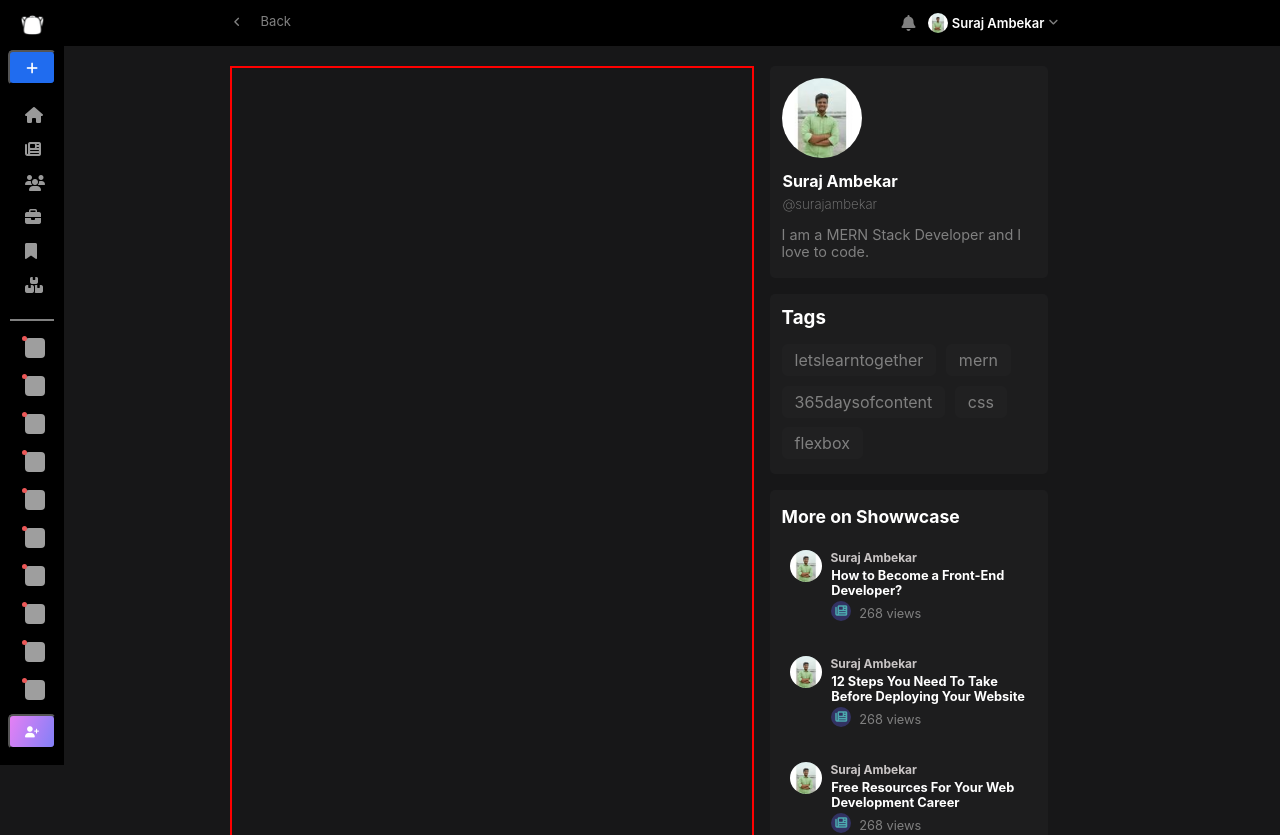
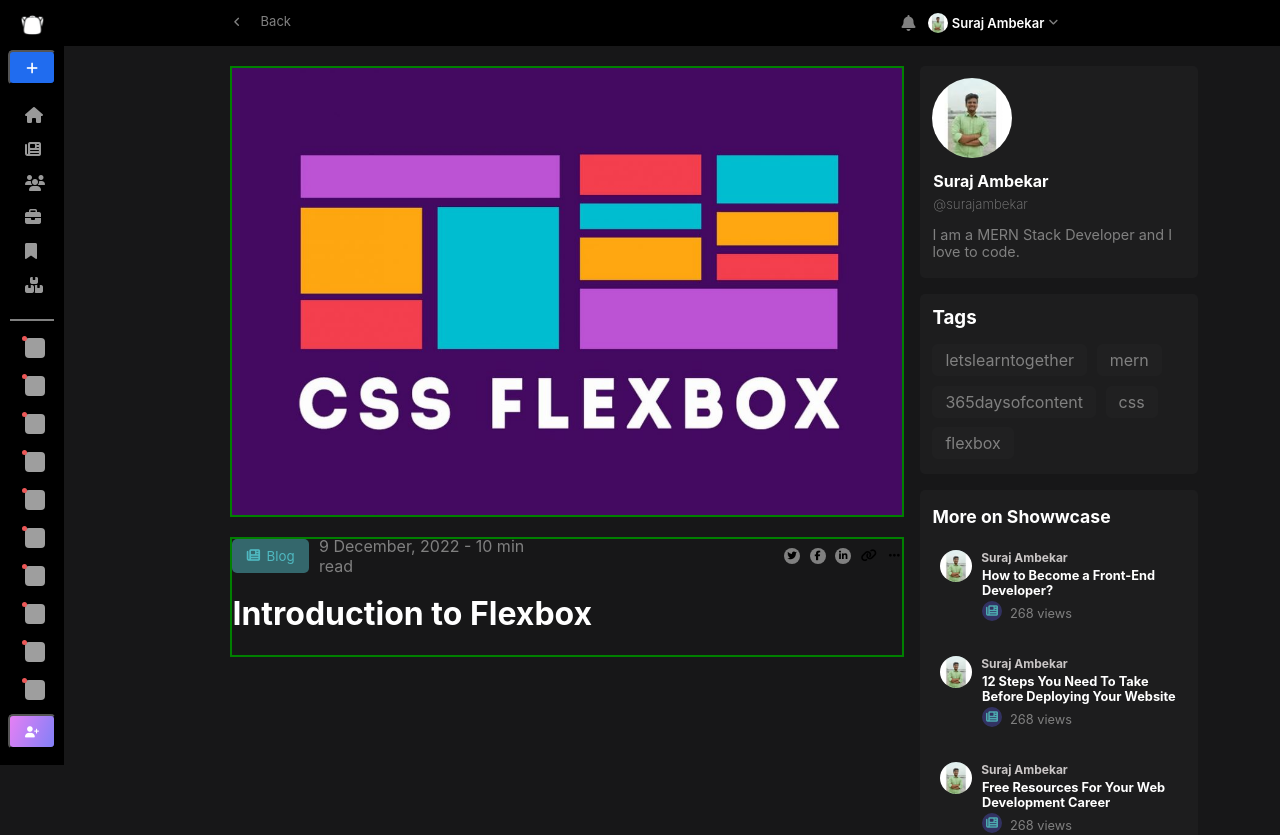
Before and after one commit to Suraj-Ambekar/React-Projects, a React (Create React App) app in the folder showwcaseclone/: page / in a window 1280 px wide. Shown: the top 835 px of the page. Built offline with nearby package versions, Linux system fonts and the light colour scheme; grey boxes are pictures that could not be loaded.

Commit message:
started working on main section and done with img, content-info, and heading section

```diff
--- a/showwcaseclone/src/Dropdown.css
+++ b/showwcaseclone/src/Dropdown.css
@@ -20,10 +20,11 @@
     position: absolute;
     top: 48px;
     right: 10px;
-    background-color: black;
+    background-color: #171717;
     overflow: scroll;
     overflow-x: hidden;
-    box-shadow: 2px 2px 5px gray, -2px 0px 5px gray;
+    /* box-shadow: 2px 2px 5px gray, -2px 0px 5px gray; */
+    z-index: 5;
 }
 
 ::-webkit-scrollbar{
@@ -236,6 +237,6 @@
 }
 
 .active{
-    background-color: black;
+    background-color: #171718;
     color: white;
 }
--- a/showwcaseclone/src/Header.js
+++ b/showwcaseclone/src/Header.js
@@ -124,7 +124,7 @@ export default function Header(){
                         <div className="div">
                             <span className="p">Appearance</span>
                             <div className="modes">
-                                <div className="dark mode active">Dark</div>
+                                <div className="darkk mode active">Dark</div>
                                 <div className="light mode">Light</div>
                                 <div className="system mode">System</div>
                             </div>
--- a/showwcaseclone/src/Main.css
+++ b/showwcaseclone/src/Main.css
@@ -23,10 +23,100 @@
     gap: 1rem;
 }
 
+/* content start */
+
 .content{
-    border: 2px solid red;
+    /* border: 2px solid red; */
     height: 100vh;
 }
+
+.content .content-first-section .content-cover-img{
+    width: 670px;
+    height: 447px;
+    border: 2px solid green;
+    background-image: url("/public/flexbox.jpg");
+    background-size: cover;
+    margin-bottom: 20px;
+}
+
+/* .content .content-first-section .content-cover-img img{
+    background-size: cover;
+} */
+
+.content .content-first-section .content-main{
+    border: 2px solid green;
+}
+
+.content .content-first-section .content-main .content-info{
+    /* border: 2px solid pink; */
+    height: 34px;
+    display: flex;
+    align-items: center;
+    /* flex-wrap: wrap; */
+}
+
+.content .content-first-section .content-main .content-info button{
+    width: 79px;
+    height: 34px;
+    border: none;
+    border-radius: 5px;
+    color: #4fb9c1;
+    background-color: #4ca8af8e;
+    margin-right: 10px;
+    display: flex;
+    justify-content: center;
+    align-items: center;
+    gap: 0.4rem;
+}
+
+.content .content-first-section .content-main .content-info .content-social-icons{
+    /* display: flex; */
+    /* align-self: center; */
+    /* margin-left: 10px; */
+    display: flex;
+    /* margin: 0 auto; */
+    margin-left: 230px;
+    gap: 0.6rem;
+}
+
+.content .content-first-section .content-main .content-info .content-social-icons .social-icon{
+    width: 16px;
+    height: 16px;
+    border-radius: 50%;
+    background-color: gray;
+    display: flex;
+    align-items: center;
+    justify-content: center;
+}
+
+.content .content-first-section .content-main .content-info .content-social-icons .social-iconss{
+    width: 16px;
+    height: 16px;
+    border-radius: 50%;
+    /* background-color: gray; */
+    display: flex;
+    align-items: center;
+    justify-content: center;
+}
+
+.content .content-first-section .content-main .content-info .content-social-icons .social-icon i{
+    color: black;
+    font-size: 0.6rem;
+}
+.content .content-first-section .content-main .content-info .content-social-icons .social-iconss i{
+    color: black;
+    font-size: 0.8rem;
+}
+
+.content .content-first-section .content-main .show-heading{
+    color: white;
+    font-weight: 900;
+    margin-bottom: 15px;
+}
+
+
+/* content end */
+
 
 .container-sidebar{
     /* border: 1px solid white; */
--- a/showwcaseclone/src/Main.js
+++ b/showwcaseclone/src/Main.js
@@ -5,7 +5,40 @@ function Main(){
         <main className="main">
             <div className="container">
                 <div className="content">
-
+                    <div className="content-first-section">
+                        <div className="content-cover-img">
+                            {/* <img src="./flexbox.jpg" alt="cover img" /> */}
+                        </div>
+                        <div className="content-main">
+                            <div className="content-info">
+                                <button>
+                                    <i class="fa-solid fa-newspaper"></i>
+                                    <span>Blog</span>
+                                </button>
+                                <p>9 December, 2022 - 10 min read</p>
+                                <div className="content-social-icons">
+                                    <div className="social-icon">
+                                        <i class="fa-brands fa-twitter"></i>
+                                    </div>
+                                    <div className="social-icon">
+                                        <i class="fa-brands fa-facebook-f"></i>
+                                    </div>
+                                    <div className="social-icon">
+                                        <i class="fa-brands fa-linkedin-in"></i>
+                                    </div>
+                                    <div className="social-iconss">
+                                        <i class="fa-solid fa-link"></i>
+                                    </div>
+                                    <div className="social-iconss">
+                                        <i class="fa-solid fa-ellipsis"></i>
+                                    </div>
+                                </div>
+                            </div>
+                            <div className="show-heading">
+                                <h1>Introduction to Flexbox</h1>
+                            </div>
+                        </div>
+                    </div>
                 </div>
                 <div className="container-sidebar">
                     <div className="intro">
```
Also changed, not shown: showwcaseclone/public/flexbox.jpg (added).
